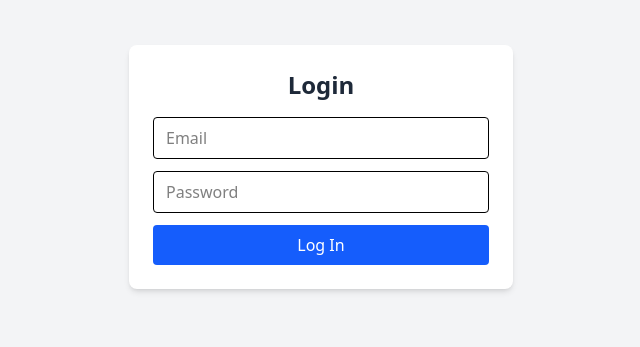
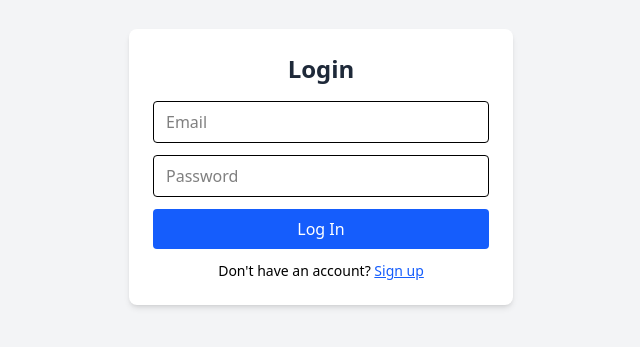
Before and after one commit to ivanchopancho/mern-task-manager, a React (Vite) app in the folder mern-frontend/: page / in a window 1280 px wide. Shown: the part 233-580 px from the top of the page, without its empty margins (319-959 px from the left). Built offline with nearby package versions, Linux system fonts and the light colour scheme.

Commit message:
add toggle for signup/login pages

```diff
--- a/mern-frontend/src/components/LoginPage.jsx
+++ b/mern-frontend/src/components/LoginPage.jsx
@@ -1,4 +1,4 @@
-import React from "react";
+import React, { use } from "react";
 import { useState } from "react";
 
 const LoginPage = ({ setToken }) => {
@@ -6,12 +6,16 @@ const LoginPage = ({ setToken }) => {
   const [password, setPassword] = useState("");
   const [error, setError] = useState("");
 
-  const handleLogin = async (e) => {
+  const [isSignup, setIsSignup] = useState(false);
+
+
+  const handleSubmit = async (e) => {
   e.preventDefault();
   setError("");
 
   try {
-      const res = await fetch(`${import.meta.env.VITE_API_URL}/api/auth/login`, {
+    const endpoint = isSignup ? "register" : "login";
+    const res = await fetch(`${import.meta.env.VITE_API_URL}/api/auth/${endpoint}`, {
       method: "POST",
       headers: { "Content-Type": "application/json" },
       body: JSON.stringify({ email, password })
@@ -19,15 +23,13 @@ const LoginPage = ({ setToken }) => {
 
     if (!res.ok) {
       const errMsg = await res.text();
-        throw new Error(errMsg || "Login failed");
+      throw new Error(errMsg || `${isSignup ? "Signup" : "Login"} failed`);
     }
 
     const data = await res.json();
 
-      // Save token in localStorage
+    // Save token and update app state only if logging in or after signup
     localStorage.setItem("token", data.token);
-
-      // Update React state so App re-renders
     setToken(data.token);
 
   } catch (err) {
@@ -42,7 +44,7 @@ const LoginPage = ({ setToken }) => {
           Login
         </h1>
 
-        <form onSubmit={handleLogin} className="flex flex-col gap-3">
+        <form onSubmit={handleSubmit} className="flex flex-col gap-3">
           <input
             type="email"
             className="border rounded px-3 py-2"
@@ -68,6 +70,15 @@ const LoginPage = ({ setToken }) => {
             Log In
           </button>
         </form>
+        <p className="text-center mt-3 text-sm">
+          {isSignup ? "Already have an account?" : "Don't have an account?"}{" "}
+          <button
+            className="text-blue-600 underline"
+            onClick={() => setIsSignup(!isSignup)}
+          >
+            {isSignup ? "Log in" : "Sign up"}
+          </button>
+        </p>
 
         {error && (
           <p className="text-red-600 text-sm mt-3 text-center">{error}</p>
```
Lines whose indentation alone changed are shown as unchanged.
